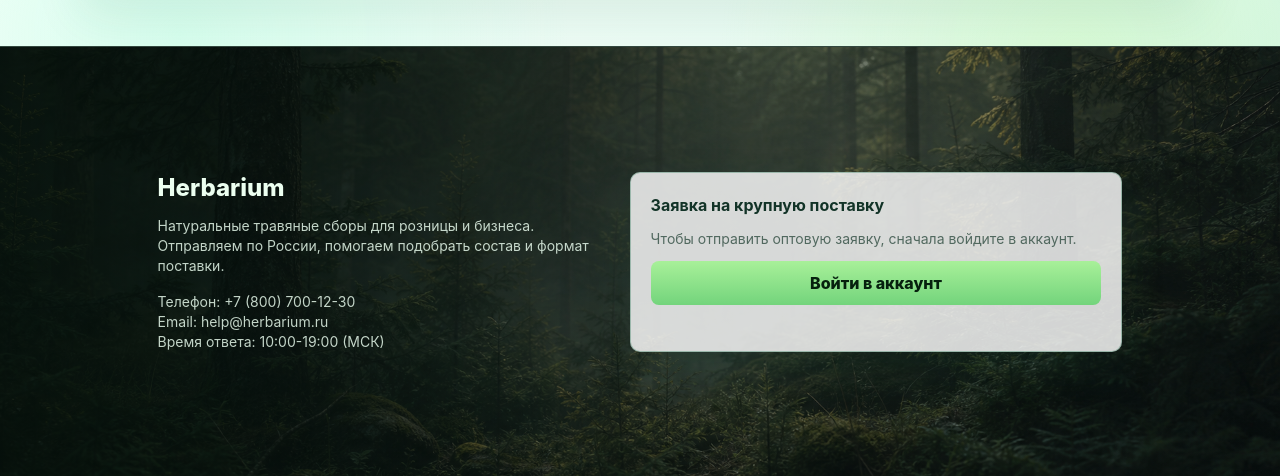
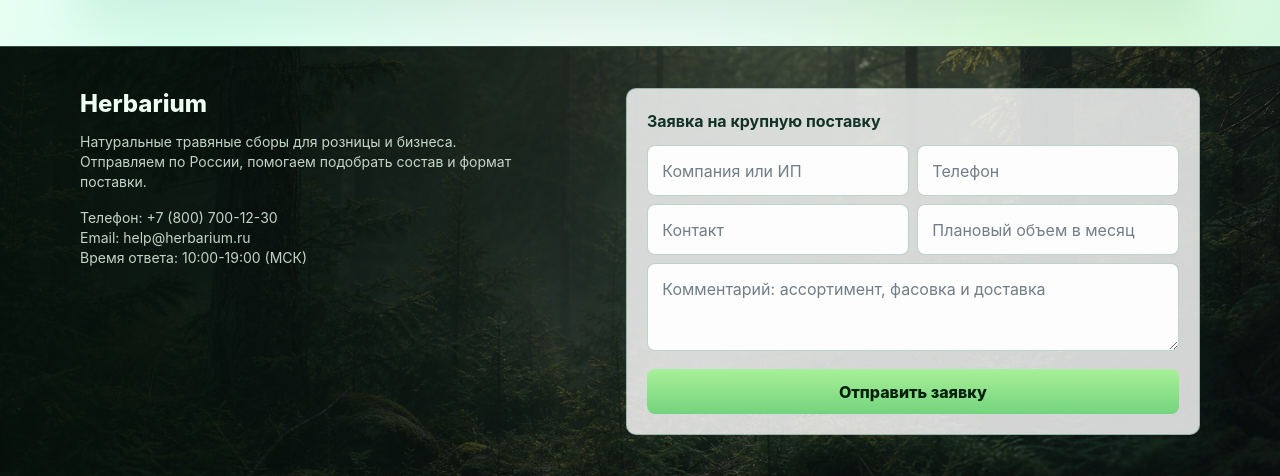
Before and after one commit to nikitaurcenko7-ui/Herbariumm, a React (Vite) app: page / in a window 1280 px wide. Shown: the part 1677-2153 px from the top of the page. Built offline with nearby package versions, Linux system fonts and the light colour scheme; no server answers.

Commit message:
Restore previous wholesale save

```diff
--- a/src/components/Footer.jsx
+++ b/src/components/Footer.jsx
@@ -1,10 +1,7 @@
-import React, { useState } from 'react'
+import React from 'react'
 import forestFooter from '../assets/forest-footer.png'
 
-export default function Footer({ navigate, user }) {
-  const [sent, setSent] = useState(false)
-  const contactValue = user ? [user.name, user.email].filter(Boolean).join(', ') : ''
-
+export default function Footer({ navigate }) {
   return (
     <footer className="footer">
       <img src={forestFooter} alt="" />
@@ -17,24 +14,14 @@ export default function Footer({ navigate, user }) {
         </div>
         <form id="supply-form" className="panel">
           <h3 className="font-bold">Заявка на крупную поставку</h3>
-          {user ? (
-            <>
           <div className="mt-3 grid gap-2 sm:grid-cols-2">
             <input placeholder="Компания или ИП" />
             <input placeholder="Телефон" />
-                <input key={contactValue || 'contact'} placeholder="Контакт" defaultValue={contactValue} />
+            <input placeholder="Контакт" />
             <input placeholder="Плановый объем в месяц" />
           </div>
           <textarea className="mt-2" placeholder="Комментарий: ассортимент, фасовка и доставка" />
-              <button type="button" onClick={() => setSent(true)} className="btn-primary mt-3 w-full">Отправить заявку</button>
-              {sent && <p className="success-text">Заявка принята. Мы свяжемся по указанным контактам.</p>}
-            </>
-          ) : (
-            <>
-              <p className="muted mt-3 text-sm">Чтобы отправить оптовую заявку, сначала войдите в аккаунт.</p>
-              <button type="button" onClick={() => navigate('login')} className="btn-primary mt-3 w-full">Войти в аккаунт</button>
-            </>
-          )}
+          <button type="button" onClick={() => navigate('contacts')} className="btn-primary mt-3 w-full">Отправить заявку</button>
         </form>
       </div>
     </footer>
--- a/src/components/Layout.jsx
+++ b/src/components/Layout.jsx
@@ -17,7 +17,7 @@ export default function Layout({ children, route, navigate, user, onLogout, cart
       <main className="site-main relative z-10 mx-auto max-w-6xl px-4 pb-12 pt-7">
         <div key={route} className="page-transition">{children}</div>
       </main>
-      <Footer navigate={navigate} user={user} />
+      <Footer navigate={navigate} />
       <ChatBubble />
     </div>
   )
--- a/src/data/siteData.js
+++ b/src/data/siteData.js
@@ -20,12 +20,6 @@ export const harvestSlides = [
 ]
 
 export function scrollToSupplyForm(navigate) {
-  const form = document.getElementById('supply-form')
-  if (form) {
-    form.scrollIntoView({ behavior: 'smooth', block: 'center' })
-    return
-  }
-
   navigate('home')
   window.setTimeout(() => {
     document.getElementById('supply-form')?.scrollIntoView({ behavior: 'smooth', block: 'center' })
--- a/src/pages/Home.jsx
+++ b/src/pages/Home.jsx
@@ -1,6 +1,6 @@
 import React, { useEffect, useState } from 'react'
 import { ArrowRight, CheckCircle2 } from 'lucide-react'
-import { harvestSlides, scrollToSupplyForm } from '../data/siteData.js'
+import { harvestSlides } from '../data/siteData.js'
 import { ProductGrid } from '../components/Product.jsx'
 import { InfoCard } from '../components/Cards.jsx'
 
@@ -81,7 +81,7 @@ export default function Home({ navigate, addToCart, products }) {
           <h2>Нужна оптовая поставка для сети?</h2>
           <p>Оставьте заявку в форме ниже. Ответим в течение рабочего дня.</p>
         </div>
-        <button onClick={() => scrollToSupplyForm(navigate)} className="btn-primary">Узнать условия</button>
+        <button onClick={() => navigate('contacts')} className="btn-primary">Узнать условия</button>
       </section>
     </div>
   )
```
Lines whose indentation alone changed are shown as unchanged.
